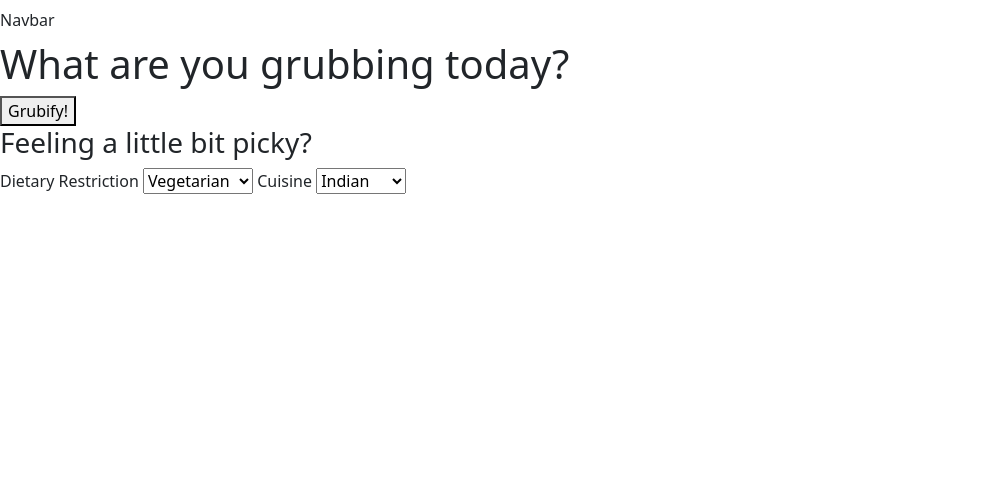
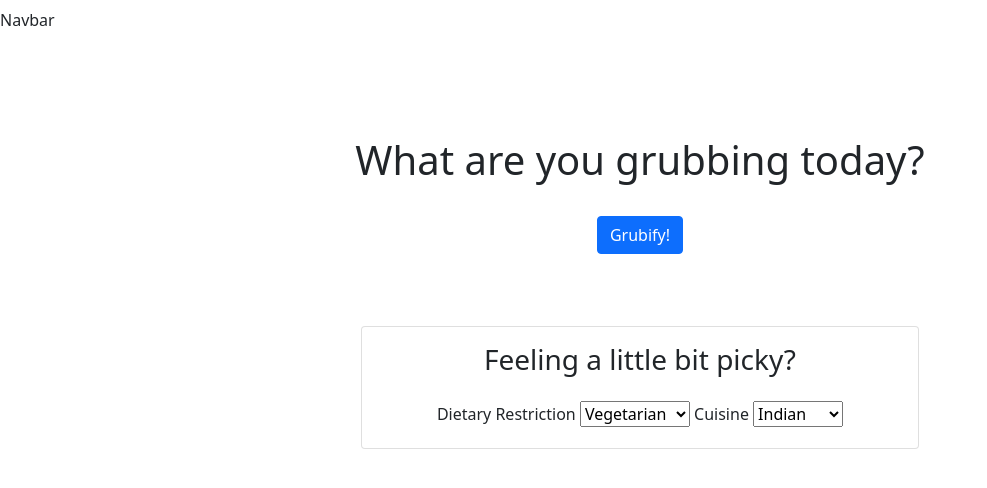
Before and after one commit to dfsantos-source/cs326-final-jabster, a plain HTML site: page html/grubify.html in a window 1280 px wide. Shown: the whole page, without its empty margins (0-987 px from the left). Drawn offline with nearby package versions, Linux system fonts and the light colour scheme.

Commit message:
added styling and cards for grubify page using bootstrap

```diff
--- a/html/grubify.html
+++ b/html/grubify.html
@@ -13,17 +13,20 @@
   </head>
   <body>
     <div class="navbar">Navbar</div>
-    <div class="grubify-wrapper">
-      <h1>What are you grubbing today?</h1>
-      <button>Grubify!</button>
+    <div class="grubify-wrapper container text-center">
+      <div class="mt-4 pt-5 pb-5">
+        <p class="mt-4 h1">What are you grubbing today?</p>
+        <button type="button" class="mt-4 btn btn-primary">Grubify!</button>
+      </div>
 
       <!-- TODO: conditionally render this later on with functionality -->
       <!-- <h1>Not in the mood?</h1>
       <button>Grubify again!</button> -->
 
-      <div class="picky-wrapper">
-        <h3>Feeling a little bit picky?</h3>
-        <label>Dietary Restriction</label>
+      <div class="picky-wrapper mt-4 card text-center w-50 container">
+        <div class="card-body">
+          <p class="mb-4 h3">Feeling a little bit picky?</p>
+          <label class="h6">Dietary Restriction</label>
           <select>
             <option value="vegetarian">Vegetarian</option>
             <option value="vegan">Vegan</option>
@@ -31,7 +34,7 @@
             <option value="pescatarian">Pescatarian</option>
             <option value="keto">Keto</option>
           </select>
-        <label>Cuisine</label>
+          <label class="h6">Cuisine</label>
           <select>
             <option value="indian">Indian</option>
             <option value="asian">Asian</option>
@@ -41,5 +44,6 @@
           </select>
         </div>
       </div>
+    </div>
   </body>
 </html>
```
Lines whose indentation alone changed are shown as unchanged.
